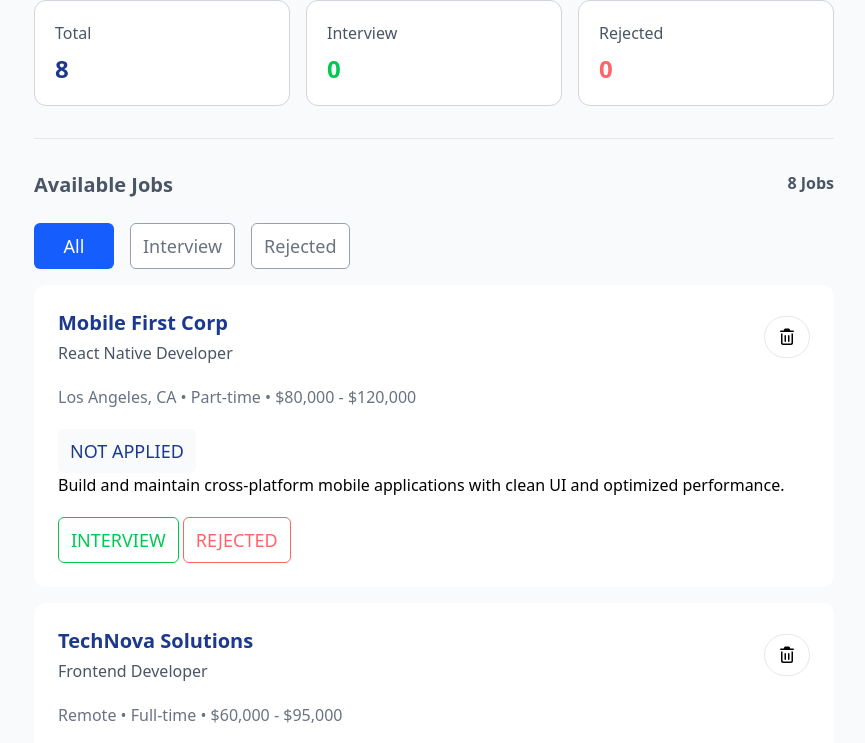
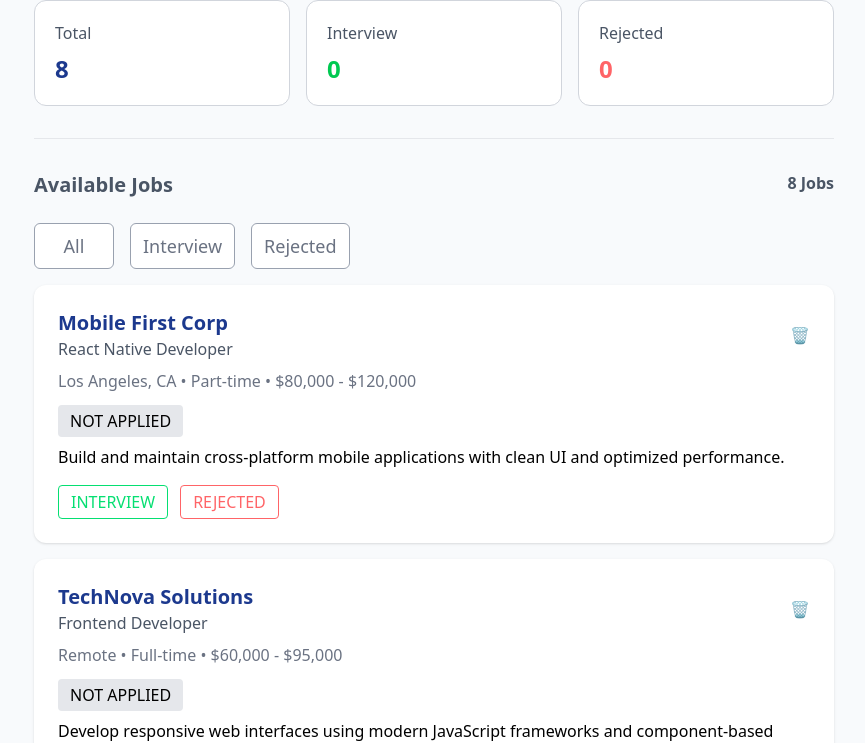
Before and after one commit to moziful/Assignment-04, a plain HTML site: page index.html in a window 1280 px wide. Shown: the part 68-811 px from the top of the page, without its empty margins (206-1071 px from the left). Drawn offline with nearby package versions, Linux system fonts and the light colour scheme.

Commit message:
Js functionality added

```diff
--- a/index.html
+++ b/index.html
@@ -37,13 +37,22 @@
         </div>
         <div class="grid gap-4">
             <div class="flex gap-4">
-                <button
-                    class="min-w-20 px-3 py-2 text-white text-lg font-medium rounded-md bg-blue-600 cursor-pointer">All</button>
-                <button
+                <button id="allTabBtn"
+                    class="min-w-20 px-3 py-2 text-gray-500 text-lg font-medium rounded-md bg-white border border-gray-400 cursor-pointer">All</button>
+                <button id="interviewTabBtn"
                     class="min-w-20 px-3 py-2 text-gray-500 text-lg font-medium rounded-md bg-white border border-gray-400 cursor-pointer">Interview</button>
-                <button
+                <button id="rejectedTabBtn"
                     class="min-w-20 px-3 py-2 text-gray-500 text-lg font-medium rounded-md bg-white border border-gray-400 cursor-pointer">Rejected</button>
             </div>
+            <!-- <div id="noJobs" class="hidden py-15 px-10 flex-col items-center text-center">
+                <img src="./images/jobs.png" alt="">
+                <p class="text-xl text-blue-900 font-bold">
+                    No jobs available
+                </p>
+                <p class="text-gray-500">
+                    Check back soon for new job opportunities
+                </p>
+            </div> -->
             <div id="jobsContainer"></div>
         </div>
     </main>
--- a/script.js
+++ b/script.js
@@ -1,129 +1,138 @@
+document.addEventListener("DOMContentLoaded", function () {
+
+
     const jobs = [
-  {
-    id: 1,
-    company: "Mobile First Corp",
-    position: "React Native Developer",
-    location: "Los Angeles, CA",
-    type: "Part-time",
-    salary: "$80,000 - $120,000",
-    description: "Build and maintain cross-platform mobile applications with clean UI and optimized performance.",
-    status: "all"
-  },
-  {
-    id: 2,
-    company: "TechNova Solutions",
-    position: "Frontend Developer",
-    location: "Remote",
-    type: "Full-time",
-    salary: "$60,000 - $95,000",
-    description: "Develop responsive web interfaces using modern JavaScript frameworks and component-based architecture.",
-    status: "all"
-  },
-  {
-    id: 3,
-    company: "CloudCore Systems",
-    position: "Backend Engineer",
-    location: "New York, USA",
-    type: "Full-time",
-    salary: "$85,000 - $130,000",
-    description: "Design scalable APIs, manage databases, and ensure system reliability for high-traffic applications.",
-    status: "all"
-  },
-  {
-    id: 4,
-    company: "PixelCraft Studio",
-    position: "UI/UX Designer",
-    location: "Remote",
-    type: "Contract",
-    salary: "$40,000 - $65,000",
-    description: "Create intuitive user experiences and visually appealing interfaces for digital products.",
-    status: "all"
-  },
-  {
-    id: 5,
-    company: "DataBridge Analytics",
-    position: "Data Analyst",
-    location: "Toronto, Canada",
-    type: "Full-time",
-    salary: "$70,000 - $105,000",
-    description: "Analyze complex datasets, generate insights, and support business decision-making processes.",
-    status: "all"
-  },
-  {
-    id: 6,
-    company: "NextGen Robotics",
-    position: "Software Engineer",
-    location: "Berlin, Germany",
-    type: "Full-time",
-    salary: "$90,000 - $140,000",
-    description: "Develop intelligent control systems and automation software for robotics platforms.",
-    status: "all"
-  },
-  {
-    id: 7,
-    company: "FinTrust Solutions",
-    position: "Cybersecurity Analyst",
-    location: "London, UK",
-    type: "Full-time",
-    salary: "$85,000 - $125,000",
-    description: "Monitor security systems, prevent cyber threats, and implement enterprise security strategies.",
-    status: "all"
-  },
-  {
-    id: 8,
-    company: "GreenTech Innovations",
-    position: "Cloud Engineer",
-    location: "Remote",
-    type: "Full-time",
-    salary: "$95,000 - $150,000",
-    description: "Design cloud infrastructure, manage deployments, and optimize performance in distributed systems.",
-    status: "all"
-  }
+        { id: 1, company: "Mobile First Corp", position: "React Native Developer", location: "Los Angeles, CA", type: "Part-time", salary: "$80,000 - $120,000", description: "Build and maintain cross-platform mobile applications with clean UI and optimized performance.", status: "all" },
+        { id: 2, company: "TechNova Solutions", position: "Frontend Developer", location: "Remote", type: "Full-time", salary: "$60,000 - $95,000", description: "Develop responsive web interfaces using modern JavaScript frameworks and component-based architecture.", status: "all" },
+        { id: 3, company: "CloudCore Systems", position: "Backend Engineer", location: "New York, USA", type: "Full-time", salary: "$85,000 - $130,000", description: "Design scalable APIs, manage databases, and ensure system reliability for high-traffic applications.", status: "all" },
+        { id: 4, company: "PixelCraft Studio", position: "UI/UX Designer", location: "Remote", type: "Contract", salary: "$40,000 - $65,000", description: "Create intuitive user experiences and visually appealing interfaces for digital products.", status: "all" },
+        { id: 5, company: "DataBridge Analytics", position: "Data Analyst", location: "Toronto, Canada", type: "Full-time", salary: "$70,000 - $105,000", description: "Analyze complex datasets, generate insights, and support business decision-making processes.", status: "all" },
+        { id: 6, company: "NextGen Robotics", position: "Software Engineer", location: "Berlin, Germany", type: "Full-time", salary: "$90,000 - $140,000", description: "Develop intelligent control systems and automation software for robotics platforms.", status: "all" },
+        { id: 7, company: "FinTrust Solutions", position: "Cybersecurity Analyst", location: "London, UK", type: "Full-time", salary: "$85,000 - $125,000", description: "Monitor security systems, prevent cyber threats, and implement enterprise security strategies.", status: "all" },
+        { id: 8, company: "GreenTech Innovations", position: "Cloud Engineer", location: "Remote", type: "Full-time", salary: "$95,000 - $150,000", description: "Design cloud infrastructure, manage deployments, and optimize performance in distributed systems.", status: "all" }
     ];
 
-// Update total job count
-let totalJobs = document.getElementById("totalCount");
-totalJobs.innerText = jobs.length;
-let totalJobsCount = document.getElementById("totalJobsCount");
+
+    const container = document.getElementById("jobsContainer");
+    const totalCount = document.getElementById("totalCount");
+    const totalJobsCount = document.getElementById("totalJobsCount");
+    const interviewCount = document.getElementById("interviewCount");
+    const rejectedCount = document.getElementById("rejectedCount");
+
+    let currentTab = "all";
+
+
+    function statusCount() {
+        let interviewCounter = 0;
+        let rejectedCounter = 0;
+
+        jobs.forEach(job => {
+            if (job.status === "interview") interviewCounter++;
+            if (job.status === "rejected") rejectedCounter++;
+        });
+
+        interviewCount.innerText = interviewCounter;
+        rejectedCount.innerText = rejectedCounter;
+        totalCount.innerText = jobs.length;
         totalJobsCount.innerText = jobs.length;
+    }
 
-// Create Job Card Via Js
-let container = document.getElementById("jobsContainer");
-for(let job of jobs){
-    if(job.status === "all"){
+    function renderJobs(filter = "all") {
+        container.innerHTML = "";
+
+        const filteredJobs =
+            filter === "all"
+                ? jobs
+                : jobs.filter(job => job.status === filter);
+
+        if (filteredJobs.length === 0) {
+            container.innerHTML = `
+                <div class="text-center py-10">
+                    <p class="text-xl font-bold text-blue-900">No jobs available</p>
+                    <p class="text-gray-500">Check back soon</p>
+                </div>
+            `;
+            return;
+        }
+
+        filteredJobs.forEach(job => {
             container.innerHTML += `
-    <div data-id="${job.id}" class="mb-4 grid p-6 gap-5 bg-white rounded-xl hover:bg-gray-100">
-        <div class="flex justify-between items-center">
-            <div class="grid gap-1">
-                <p class="text-xl text-blue-900 font-bold">
-                    ${job.company}
-                </p>
-                <p class="text-gray-600">
-                    ${job.position}
-                </p>
+                <div class="mb-4 p-6 bg-white rounded-xl shadow">
+                    <div class="flex justify-between">
+                        <div>
+                            <p class="text-xl font-bold text-blue-900">${job.company}</p>
+                            <p class="text-gray-600">${job.position}</p>
                         </div>
-            <i data-id="${job.id}" class="deleteBtn p-3 text-center items-center fa-regular fa-trash-can rounded-full border border-gray-200 cursor-pointer hover:bg-gray-200"></i>
+                        <button onclick="deleteJob(${job.id})" class="text-red-400">🗑</button>
                     </div>
-        <p class="text-gray-500">
+
+                    <p class="text-gray-500 mt-2">
                         ${job.location} • ${job.type} • ${job.salary}
                     </p>
-        <div>
-            <button class="bg-[#F8FAFC] min-w-20 px-3 py-2 text-lg text-blue-900 font-medium rounded-md">
-                NOT APPLIED
+
+                    <button class="mt-3 px-3 py-1 rounded
+                        ${job.status === "interview" ? "bg-green-400 text-white"
+                        : job.status === "rejected" ? "bg-red-400 text-white"
+                        : "bg-gray-200"}">
+                        ${job.status === "all" ? "NOT APPLIED" : job.status.toUpperCase()}
                     </button>
-            <p>
-                ${job.description}
-            </p>
-        </div>
-        <div>
-            <button class="min-w-20 px-3 py-2 text-green-500 text-lg font-medium rounded-md bg-white border border-green-500 cursor-pointer">
+
+                    <p class="mt-2">${job.description}</p>
+
+                    <div class="mt-4 flex gap-3">
+                        <button onclick="updateJobStatus(${job.id}, 'interview')"
+                            class="px-3 py-1 border border-green-400 text-green-400 rounded">
                             INTERVIEW
                         </button>
-            <button class="min-w-20 px-3 py-2 text-red-400 text-lg font-medium rounded-md bg-white border border-red-400 cursor-pointer">
+
+                        <button onclick="updateJobStatus(${job.id}, 'rejected')"
+                            class="px-3 py-1 border border-red-400 text-red-400 rounded">
                             REJECTED
                         </button>
                     </div>
                 </div>
             `;
+        });
     }
+
+
+    window.updateJobStatus = function (id, status) {
+        const job = jobs.find(j => j.id === id);
+        if (job) {
+            job.status = status;
+            statusCount();
+            renderJobs(currentTab);
         }
+    };
+
+
+    window.deleteJob = function (id) {
+        const index = jobs.findIndex(j => j.id === id);
+        if (index !== -1) {
+            jobs.splice(index, 1);
+            statusCount();
+            renderJobs(currentTab);
+        }
+    };
+
+
+    document.getElementById("allTabBtn").addEventListener("click", () => {
+        currentTab = "all";
+        renderJobs("all");
+    });
+
+    document.getElementById("interviewTabBtn").addEventListener("click", () => {
+        currentTab = "interview";
+        renderJobs("interview");
+    });
+
+    document.getElementById("rejectedTabBtn").addEventListener("click", () => {
+        currentTab = "rejected";
+        renderJobs("rejected");
+    });
+
+
+    statusCount();
+    renderJobs("all");
+
+});
```
Also changed, not shown: images/style.css (renamed from style.css), jobs.png (added), 1 other file. Lines whose indentation alone changed are shown as unchanged.
